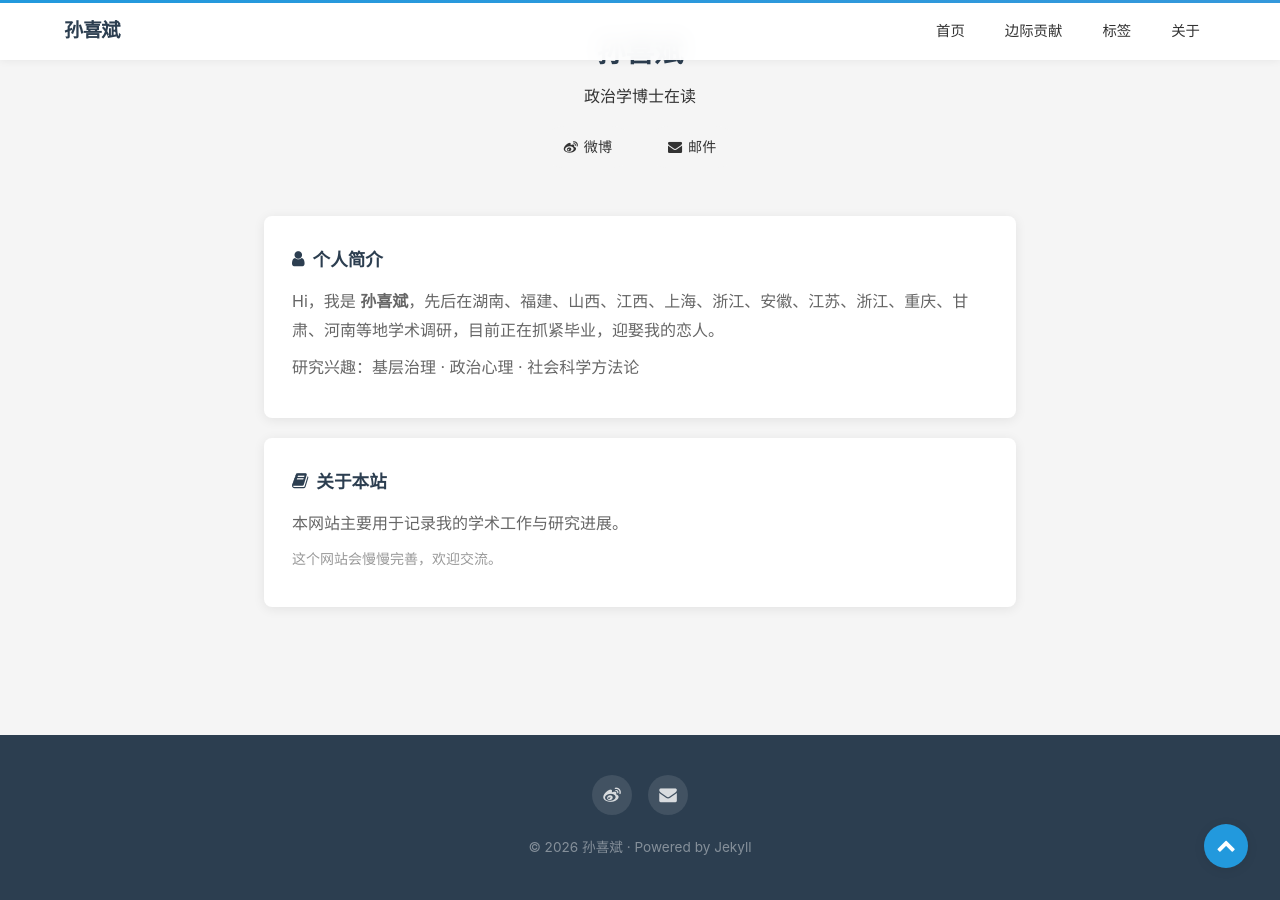
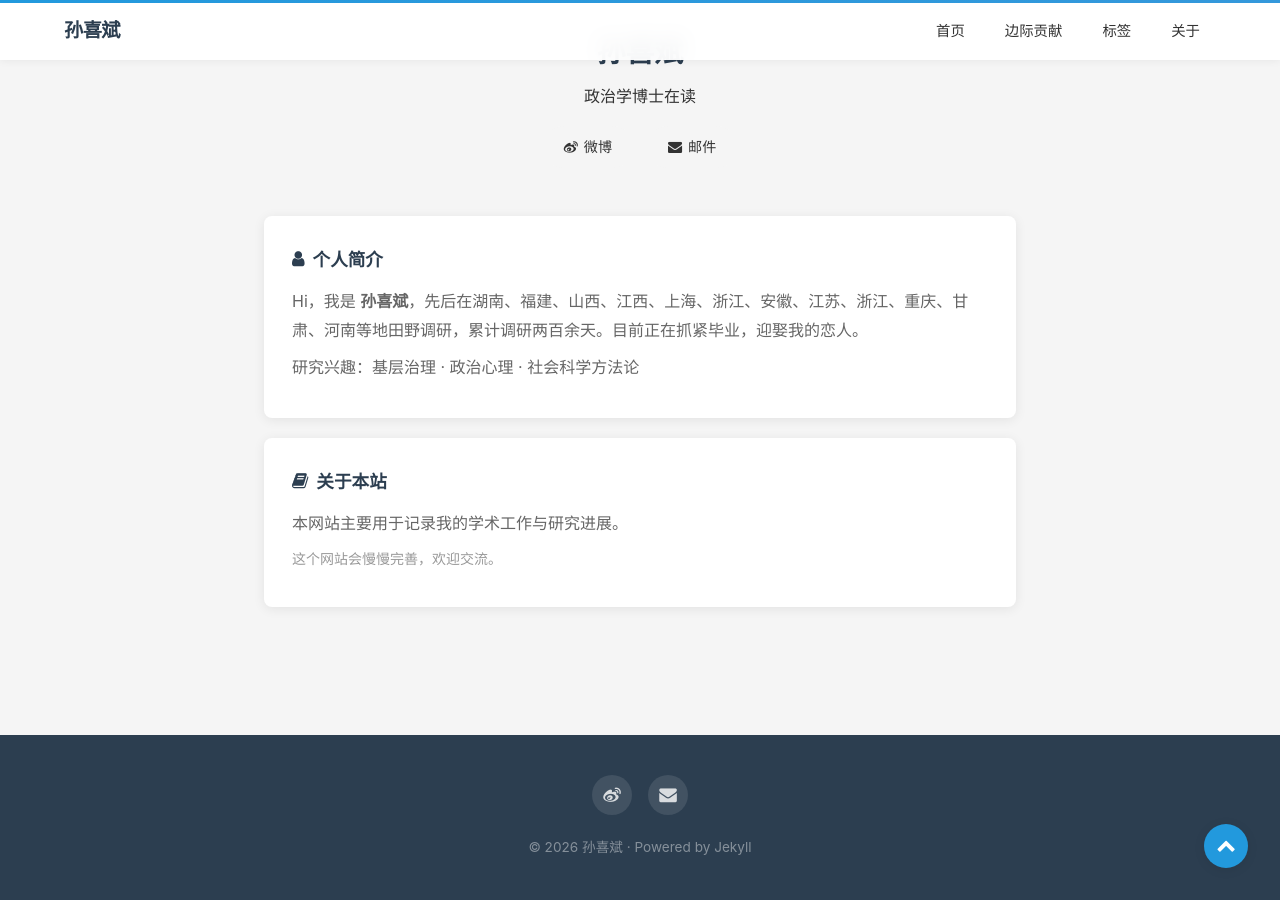
Before and after one commit to xibinsun/xibinsun.github.io, a Jekyll site: the page built from about.html, in a window 1280 px wide and 900 px high, scrolled down 591 px. Built offline with Jekyll 4.4.1, drawn with Linux system fonts in a browser that asks for light colours; nearby versions of some CDN libraries.

Commit message:
Update about.html

```diff
--- a/about.html
+++ b/about.html
@@ -26,7 +26,7 @@ hide-header-text: true
     <!-- Info Cards -->
     <div class="info-card">
         <h3><i class="fa fa-user"></i> 个人简介</h3>
-        <p>Hi，我是 <strong>孙喜斌</strong>，先后在湖南、福建、山西、江西、上海、浙江、安徽、江苏、浙江、重庆、甘肃、河南等地学术调研，目前正在抓紧毕业，迎娶我的恋人。</p>
+        <p>Hi，我是 <strong>孙喜斌</strong>，先后在湖南、福建、山西、江西、上海、浙江、安徽、江苏、浙江、重庆、甘肃、河南等地田野调研，累计调研两百余天。目前正在抓紧毕业，迎娶我的恋人。</p>
         <p style="color: var(--text-light);">研究兴趣：基层治理 · 政治心理 · 社会科学方法论</p>
     </div>
 
```
